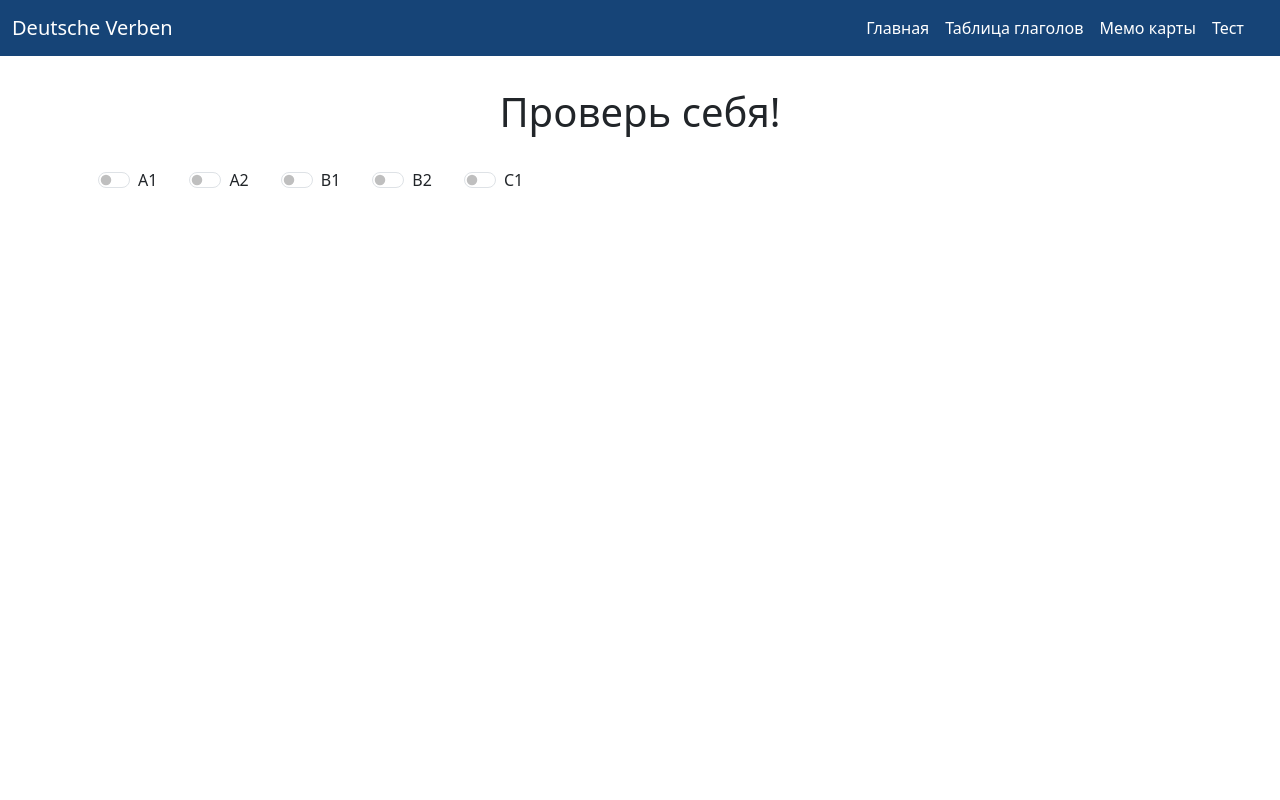
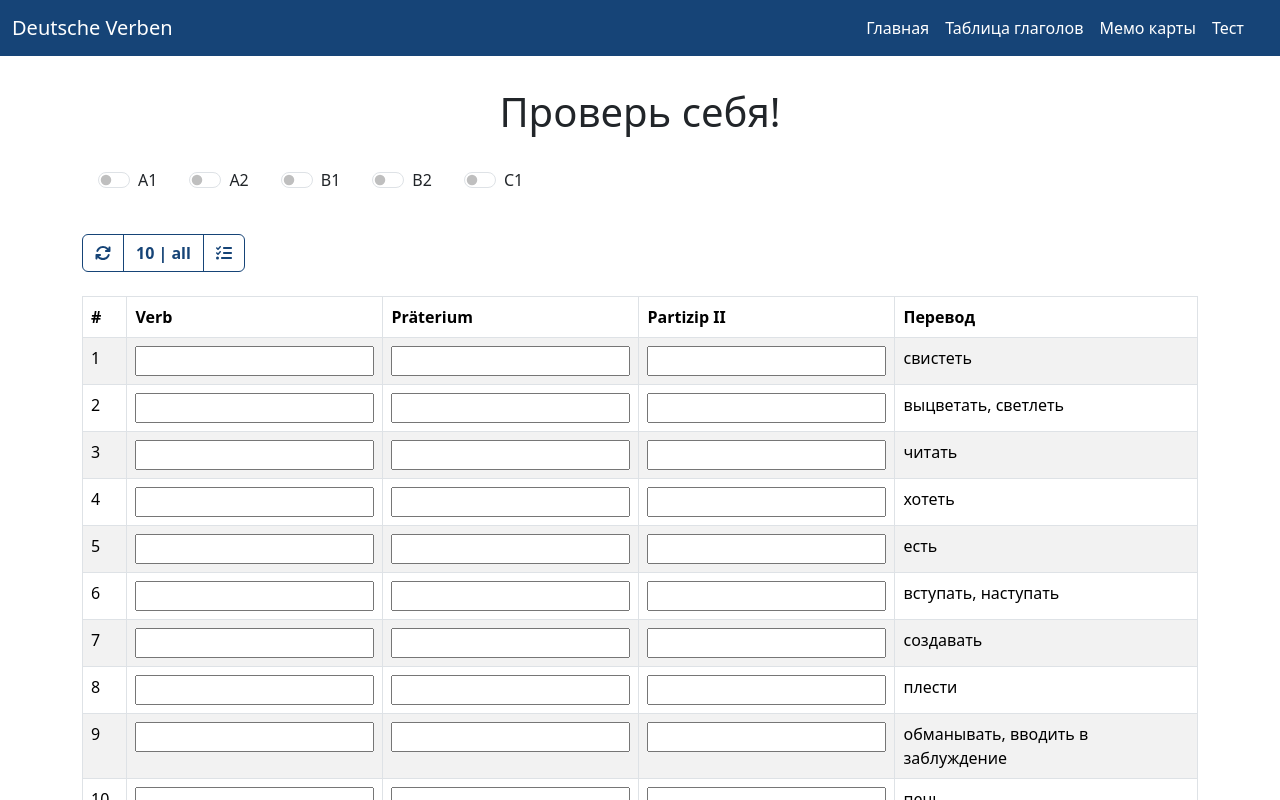
Before and after one commit to alexlead/deutscheverben, a React (Vite) app: page /test in a window 1280 px wide. Shown: the top 800 px of the page. Built offline with nearby package versions, Linux system fonts and the light colour scheme.

Commit message:
feat(test): added test page

```diff
--- a/src/views/MemoView.tsx
+++ b/src/views/MemoView.tsx
@@ -88,12 +88,15 @@ const MemoView: React.FunctionComponent<IMemoViewProps> = (props) => {
 
         if( playStatus ) {
 
-                setTimeout(  getNextCard, 5000 );
+                setTimeout(  getNextCard, 10000 );
         }
 
     }, [currentCardId, playStatus ])
 
     const playVerb = () => {
+        if ( answerStatus ) {
+            playText( verbenList[currentCardId]?.translation + "." , "ru-RU");
+        }
         playText( verbenList[currentCardId]?.verb + "... " + verbenList[currentCardId]?.past + "... " + verbenList[currentCardId]?.partizip , "de-DE");
     }
 
--- a/src/views/TestView.tsx
+++ b/src/views/TestView.tsx
@@ -1,8 +1,10 @@
-import React, { useState } from 'react';
+import React, { useEffect, useState } from 'react';
 import verben from '../data/verbs.json';
-import { Col, Container, Row } from 'react-bootstrap';
+import { Col, Container, Row, Table } from 'react-bootstrap';
 import { verb } from '../types/dataTypes';
 import CommonFilters from '../components/common/CommonFilters';
+import { FontAwesomeIcon } from '@fortawesome/react-fontawesome';
+import { faArrowsRotate, faListCheck } from '@fortawesome/free-solid-svg-icons';
 
 interface ITestViewProps {
 }
@@ -11,12 +13,35 @@ const TestView: React.FunctionComponent<ITestViewProps> = (props) => {
 
     const dataList: verb[] = verben as verb[];
     const [verbenList, setVerbenList] = useState<verb[]>([]);
-    const [filterLevels, setFilterLevels ] = useState<string[]>([])
+    const [filterLevels, setFilterLevels] = useState<string[]>([])
 
 
     const updateFilterLevels = (levelsList: string[]): void => {
         setFilterLevels(levelsList)
     }
+
+    const updateVerbenList = () => {
+        setVerbenList( [ ...shuffleVerbenList(verbenList)] );
+    }
+
+    const shuffleVerbenList = (array: verb[]) => {
+        for (let i = array.length - 1; i > 0; i--) {
+            const j = Math.floor(Math.random() * (i + 1));
+            [array[i], array[j]] = [array[j], array[i]];
+        }
+        return array;
+    };
+
+    useEffect(() => {
+        let verbList = [...dataList]
+
+        if (filterLevels.length) {
+            verbList = [...verbList.filter((item) => filterLevels.includes(item.level))]
+        }
+
+        setVerbenList(shuffleVerbenList(verbList));
+    }, [filterLevels])
+
 
     return (
         <Container className='mt-4'>
@@ -30,6 +55,47 @@ const TestView: React.FunctionComponent<ITestViewProps> = (props) => {
                     <CommonFilters filterLevels={filterLevels} updateFilterLevels={updateFilterLevels} />
                 </Col>
             </Row>
+            <Row className='mt-4 mb-4'>
+                <Col>
+                    <div className="btn-group" role="group" aria-label="Basic example">
+                        <button type="button" className="btn btn-outline-primary" onClick={updateVerbenList}><FontAwesomeIcon icon={faArrowsRotate} /></button>
+                        <button type="button" className="btn btn-outline-primary" onClick={updateVerbenList}><strong>10 | all</strong></button>
+                        <button type="button" className="btn btn-outline-primary" onClick={updateVerbenList}><FontAwesomeIcon icon={faListCheck} /></button>
+
+                    </div>
+                </Col>
+            </Row>
+            <Row className='mt-4 mb-4'>
+                <Col>
+
+                    <Table striped bordered hover>
+                        <thead>
+                            <tr>
+                                <th>#</th>
+                                <th>Verb</th>
+                                <th>Präterium</th>
+                                <th>Partizip II</th>
+                                <th>Перевод</th>
+                            </tr>
+                        </thead>
+                        <tbody>
+
+
+                            {
+                                verbenList.map((verb, i) => <tr key={verb.id}>
+                                    <td>{i + 1}</td>
+                                    <td><input type='text' /></td>
+                                    <td><input type='text' /></td>
+                                    <td><input type='text' /></td>
+                                    <td>{verb.translation}</td>
+                                </tr>)
+                            }
+                        </tbody>
+                    </Table>
+
+
+                </Col>
+            </Row>
         </Container>
     );
 };
```
Lines whose indentation alone changed are shown as unchanged.
